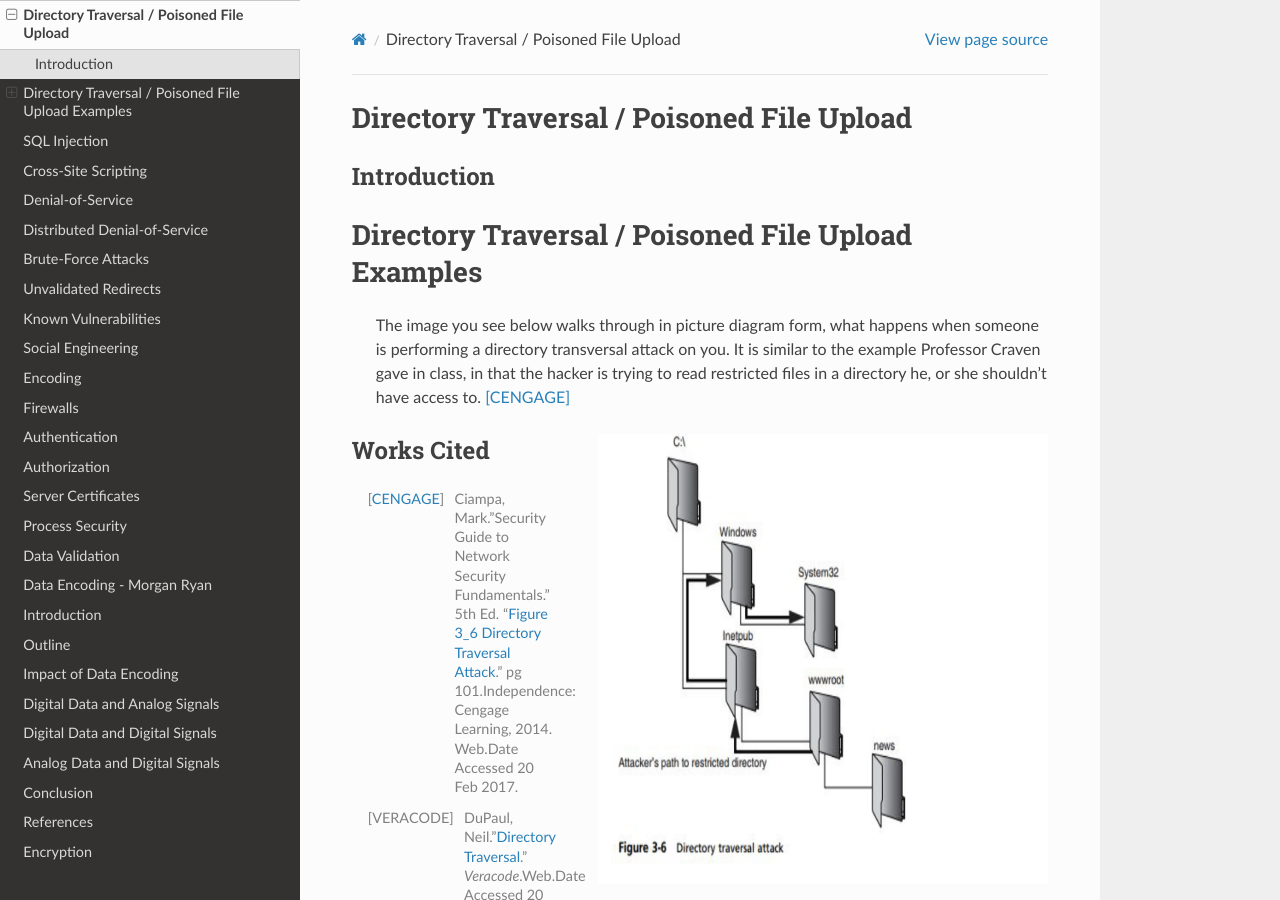
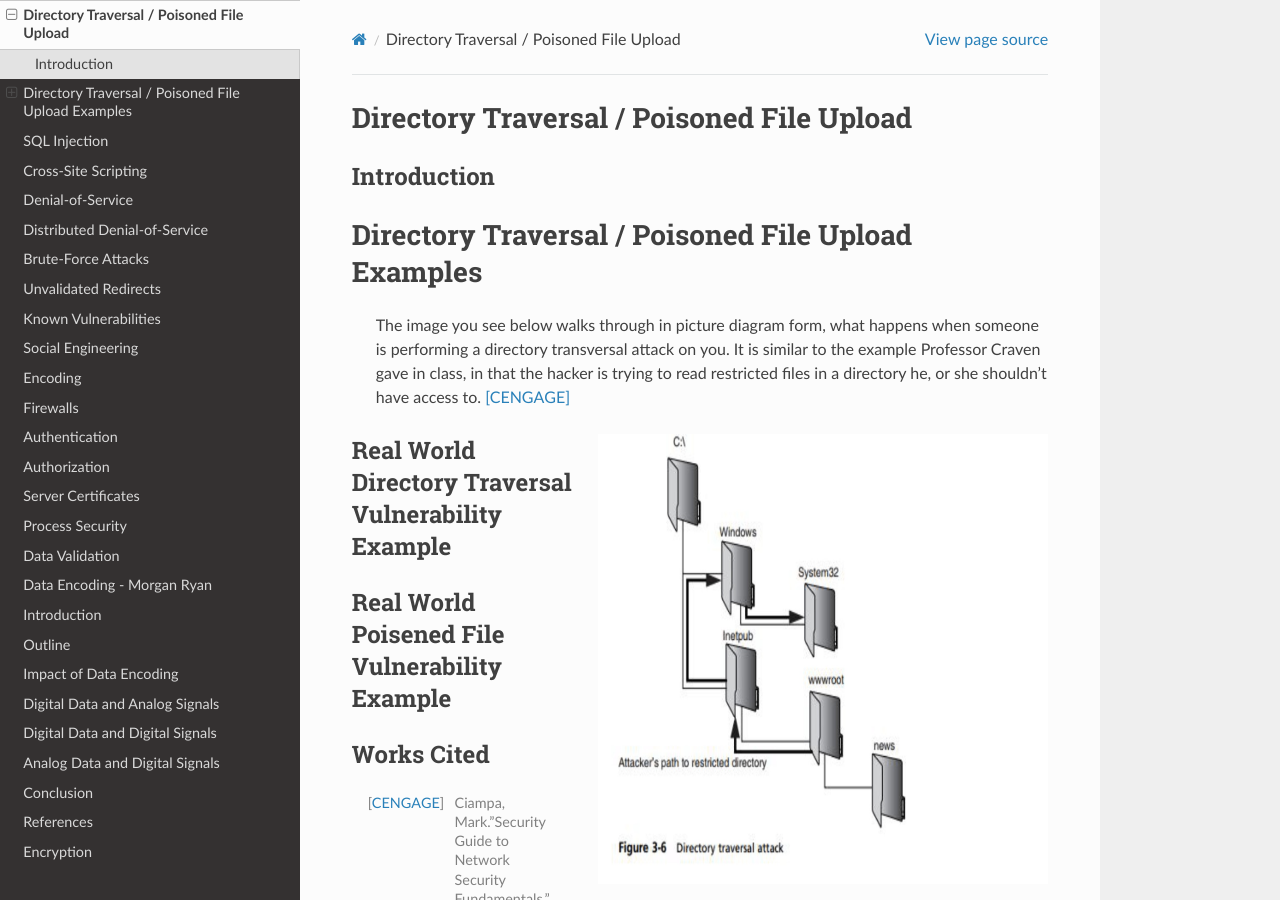
Before and after one commit to pvcraven/2017_web_security, a Sphinx documentation site: the page built from source/directory_traversal/directory_traversal.rst, in a window 1280 px wide and 900 px high. Built offline with Sphinx 7.4.7 and the Read the Docs theme 2.0.0, drawn with Linux system fonts in a browser that asks for light colours.

Commit message:
new headings

```diff
--- a/source/directory_traversal/directory_traversal.rst
+++ b/source/directory_traversal/directory_traversal.rst
@@ -15,6 +15,16 @@ Directory Traversal / Poisoned File Upload Examples
 	:width:  450px
 	:align: right
 	:alt: figure 3.6
+
+
+Real World Directory Traversal Vulnerability Example
+----------------------------------------------------
+
+
+
+Real World Poisened File Vulnerability Example
+----------------------------------------------
+
 
 
 
```
